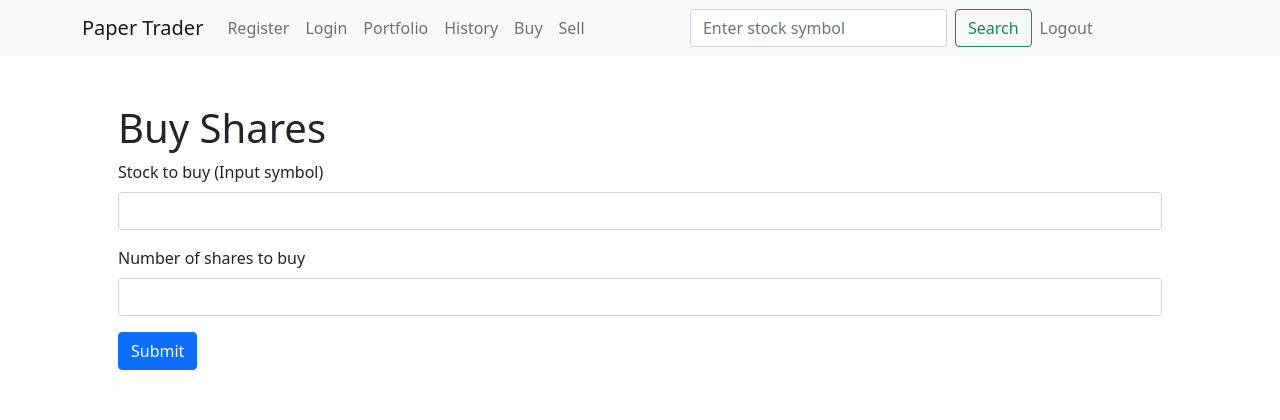
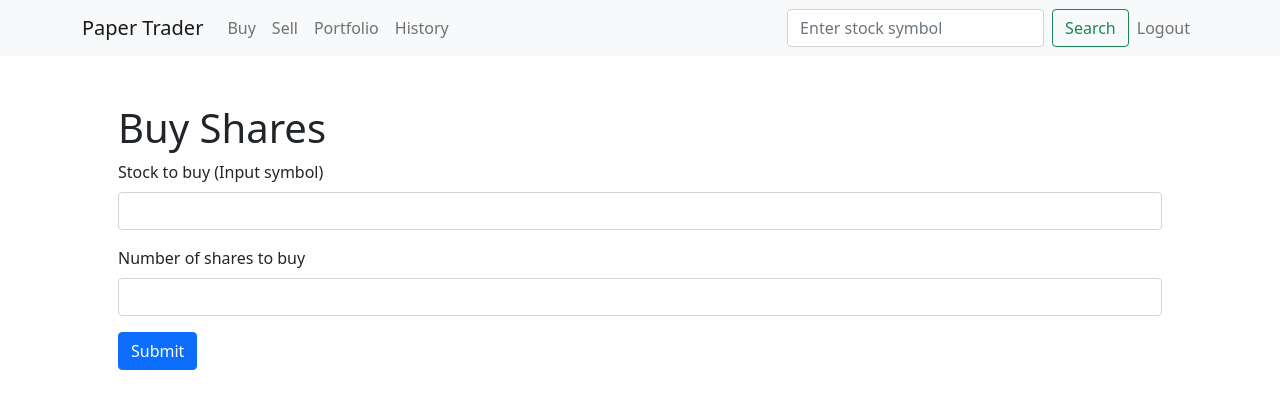
Before and after one commit to MitulMistry/paper-trader, a Flask app: page /buy in a window 1280 px wide. Shown: the top 420 px of the page. Run offline with Flask 2, Linux system fonts and the light colour scheme; the visitor is signed in with stand-in values (Sample User, id 1).

Commit message:
Add conditionals to navbar items to check if user is logged in or not

```diff
--- a/templates/layout.html
+++ b/templates/layout.html
@@ -22,11 +22,12 @@
                 </button>
                 <div class="collapse navbar-collapse" id="navbarSupportedContent">
                     <ul class="navbar-nav me-auto mb-2 mb-lg-0">
+                        {% if session.user_id %}
                             <li class="nav-item">
-                            <a class="nav-link" href="/register">Register</a>
+                                <a class="nav-link" href="/buy">Buy</a>
                             </li>
                             <li class="nav-item">
-                            <a class="nav-link" href="/login">Login</a>
+                                <a class="nav-link" href="/sell">Sell</a>
                             </li>
                             <li class="nav-item">
                                 <a class="nav-link" href="/portfolio">Portfolio</a>
@@ -34,22 +35,26 @@
                             <li class="nav-item">
                                 <a class="nav-link" href="/history">History</a>
                             </li>
+                        {% else %}
                             <li class="nav-item">
-                            <a class="nav-link" href="/buy">Buy</a>
+                                <a class="nav-link" href="/register">Register</a>
                             </li>
                             <li class="nav-item">
-                            <a class="nav-link" href="/sell">Sell</a>
+                                <a class="nav-link" href="/login">Login</a>
                             </li>
+                        {% endif %}
                     </ul>
                     <form action="/quote" method="post" class="d-flex">
                         <input class="form-control me-2" type="search" placeholder="Enter stock symbol" name="symbol" aria-label="Search">
                         <button class="btn btn-outline-success" type="submit">Search</button>
                     </form>
-                    <ul class="navbar-nav me-auto mb-2 mb-lg-0">
+                    {% if session.user_id %}
+                        <ul class="navbar-nav d-flex mb-2 mb-lg-0">
                             <li class="nav-item">
                                 <a class="nav-link" href="/logout">Logout</a>
                             </li>
                         </ul>
+                    {% endif %}
                 </div>
             </div>
         </nav>
```
Lines whose indentation alone changed are shown as unchanged.
